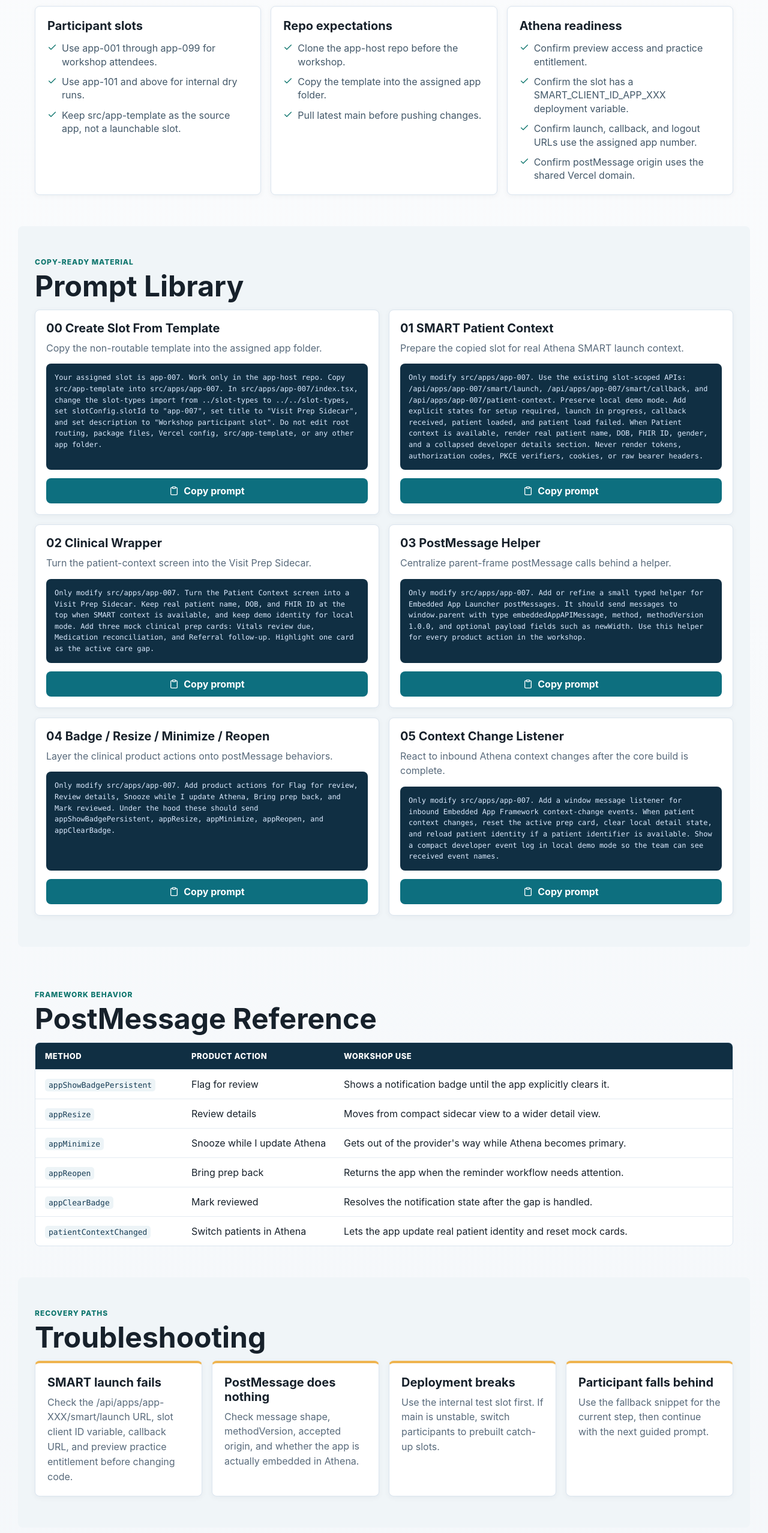
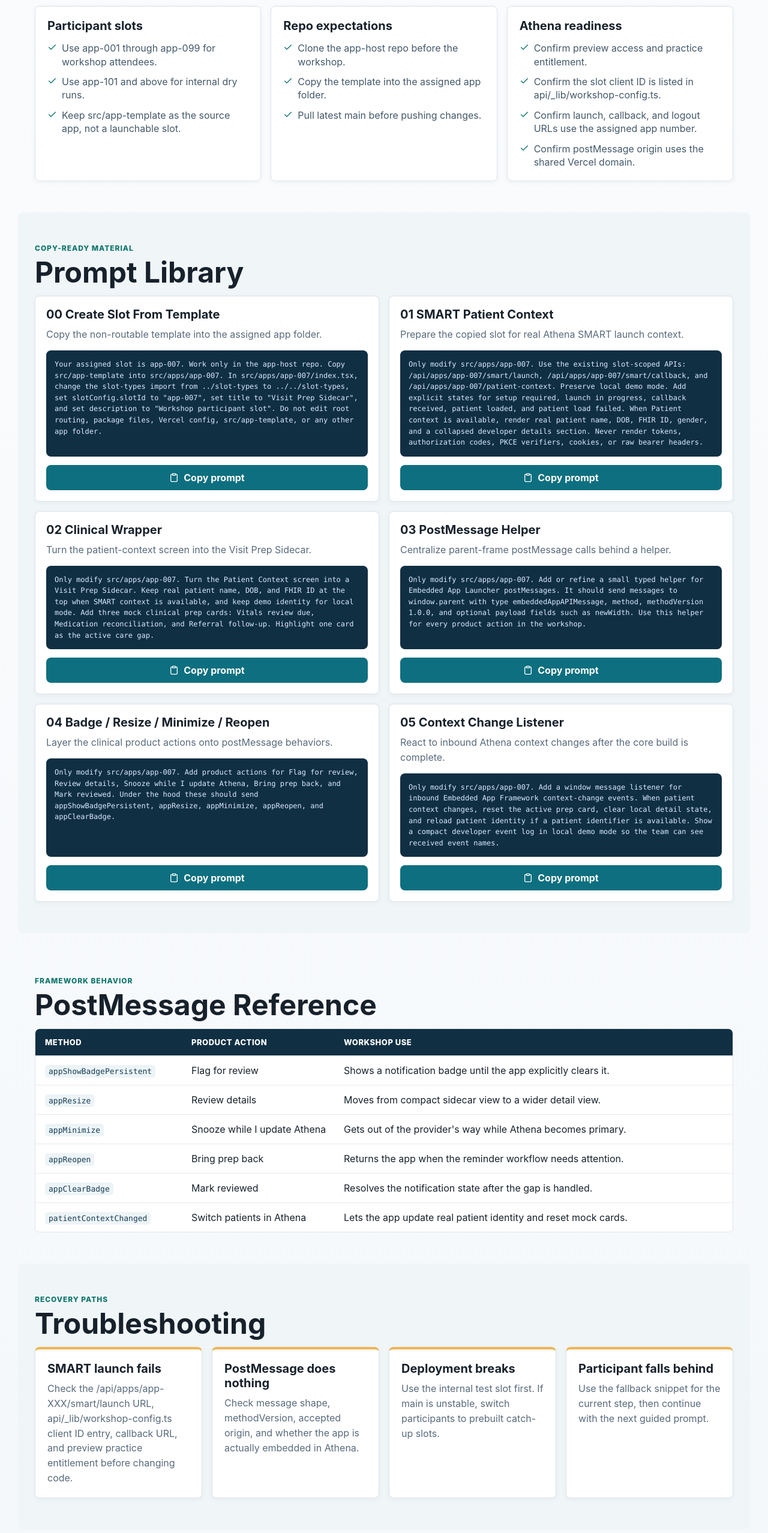
Before and after one commit to bshah4397/boston-tech-week-workshop-guide, a React (Vite) app: page / in a window 1280 px wide. Shown: the part 5611-8166 px from the top of the page at 60% size. Built offline with nearby package versions, Linux system fonts and the light colour scheme.

Commit message:
Align guide with checked-in slot config

```diff
--- a/src/App.tsx
+++ b/src/App.tsx
@@ -474,7 +474,7 @@
               title="Athena readiness"
               items={[
                 "Confirm preview access and practice entitlement.",
-                "Confirm the slot has a SMART_CLIENT_ID_APP_XXX deployment variable.",
+                "Confirm the slot client ID is listed in api/_lib/workshop-config.ts.",
                 "Confirm launch, callback, and logout URLs use the assigned app number.",
                 "Confirm postMessage origin uses the shared Vercel domain.",
               ]}
@@ -528,7 +528,7 @@
           <div className="section-kicker">Recovery paths</div>
           <h2 id="troubleshooting-heading">Troubleshooting</h2>
           <div className="trouble-grid">
-            <Trouble title="SMART launch fails" text="Check the /api/apps/app-XXX/smart/launch URL, slot client ID variable, callback URL, and preview practice entitlement before changing code." />
+            <Trouble title="SMART launch fails" text="Check the /api/apps/app-XXX/smart/launch URL, api/_lib/workshop-config.ts client ID entry, callback URL, and preview practice entitlement before changing code." />
             <Trouble title="PostMessage does nothing" text="Check message shape, methodVersion, accepted origin, and whether the app is actually embedded in Athena." />
             <Trouble title="Deployment breaks" text="Use the internal test slot first. If main is unstable, switch participants to prebuilt catch-up slots." />
             <Trouble title="Participant falls behind" text="Use the fallback snippet for the current step, then continue with the next guided prompt." />
```
